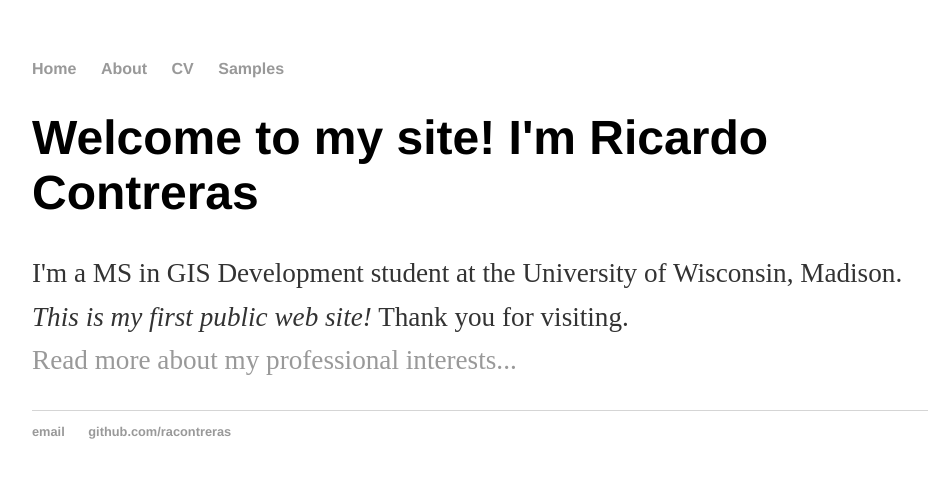
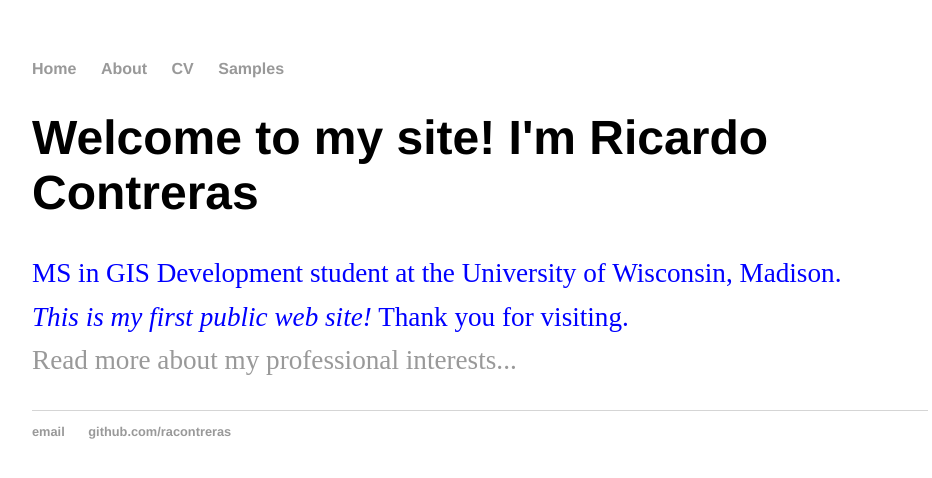
Before and after one commit to racontreras/Test1_old, a Jekyll site: the page built from index.html, in a window 1280 px wide. Shown: the top 478 px of the page, without its empty margins (160-1092 px from the left). Built offline with Jekyll 4.4.1, drawn with Linux system fonts in a browser that asks for light colours.

Commit message:
Update index.html

```diff
--- a/index.html
+++ b/index.html
@@ -4,7 +4,7 @@
 ---
 <div class="blurb">
 	<h1>Welcome to my site! I'm Ricardo Contreras</h1>
-	<p>I'm a MS in GIS Development student at the University of Wisconsin, Madison.
+	<p style="color:blue" >MS in GIS Development student at the University of Wisconsin, Madison.
 <br>
 <em>This is my first public web site!</em> Thank you for visiting.
 <br>
```
